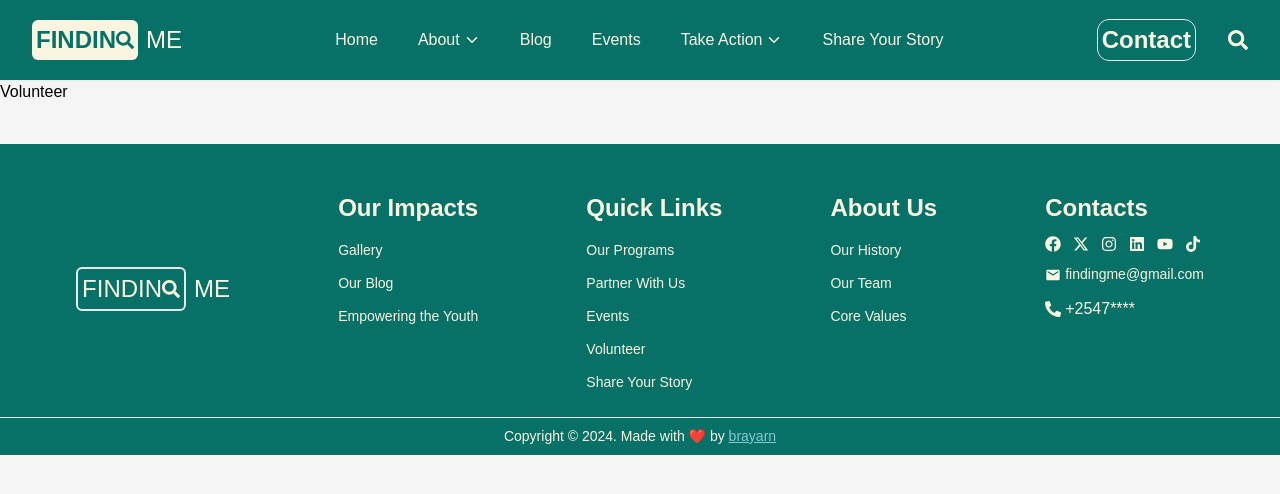
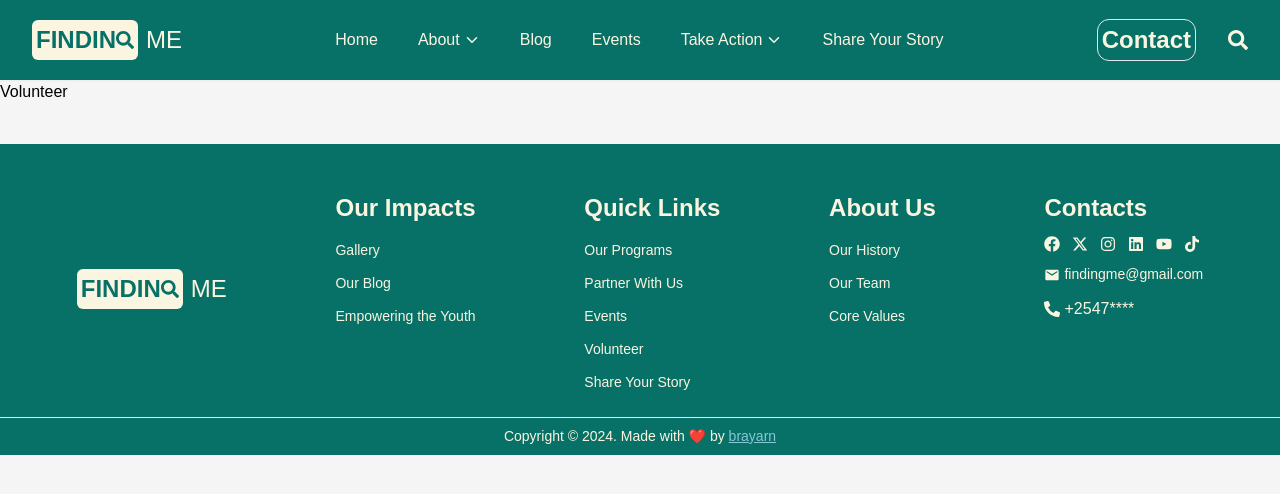
Before and after one commit to o-brayarn/finding-me, a React (Vite) app: page /volunteer in a window 1280 px wide. Shown: the top 494 px of the page. Built offline with nearby package versions, Linux system fonts and the light colour scheme.

Commit message:
modify footer logo

```diff
--- a/src/components/Footer.jsx
+++ b/src/components/Footer.jsx
@@ -20,8 +20,8 @@ const Footer = () => {
         <div className="flex items-center sm:text-2xl text-xl font-thin whitespace-nowrap">
           <Link to="/" className="whitespace-nowrap">
             <div className="flex items-center">
-              <div className=" flex items-center border-2 p-1 rounded-md whitespace-nowrap">
-                <span>FINDIN</span>
+              <div className="flex items-center p-1 rounded-md whitespace-nowrap text-[#087167] bg-[#FAF5E0]">
+                <span className="font-bold">FINDIN</span>
                 <FaSearch size={18} />
               </div>
               <span className="ms-2">ME</span>
```
